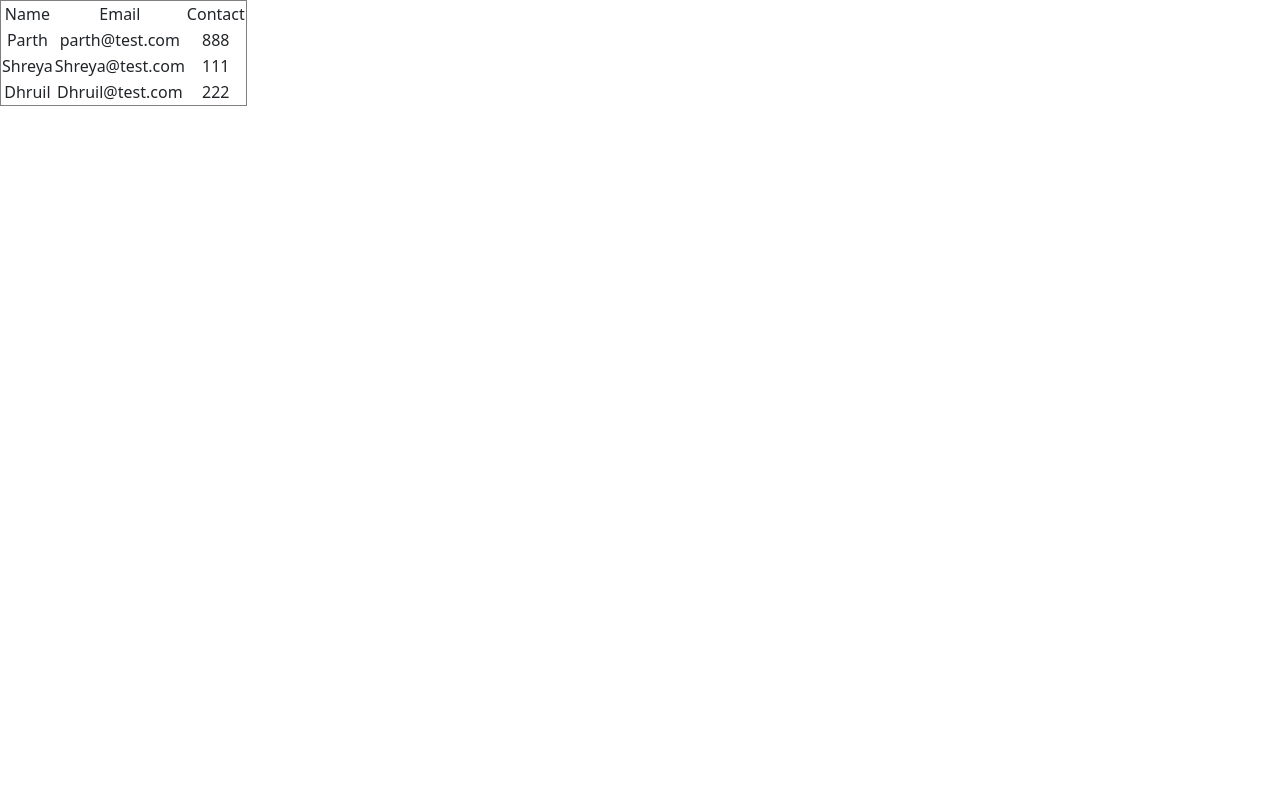
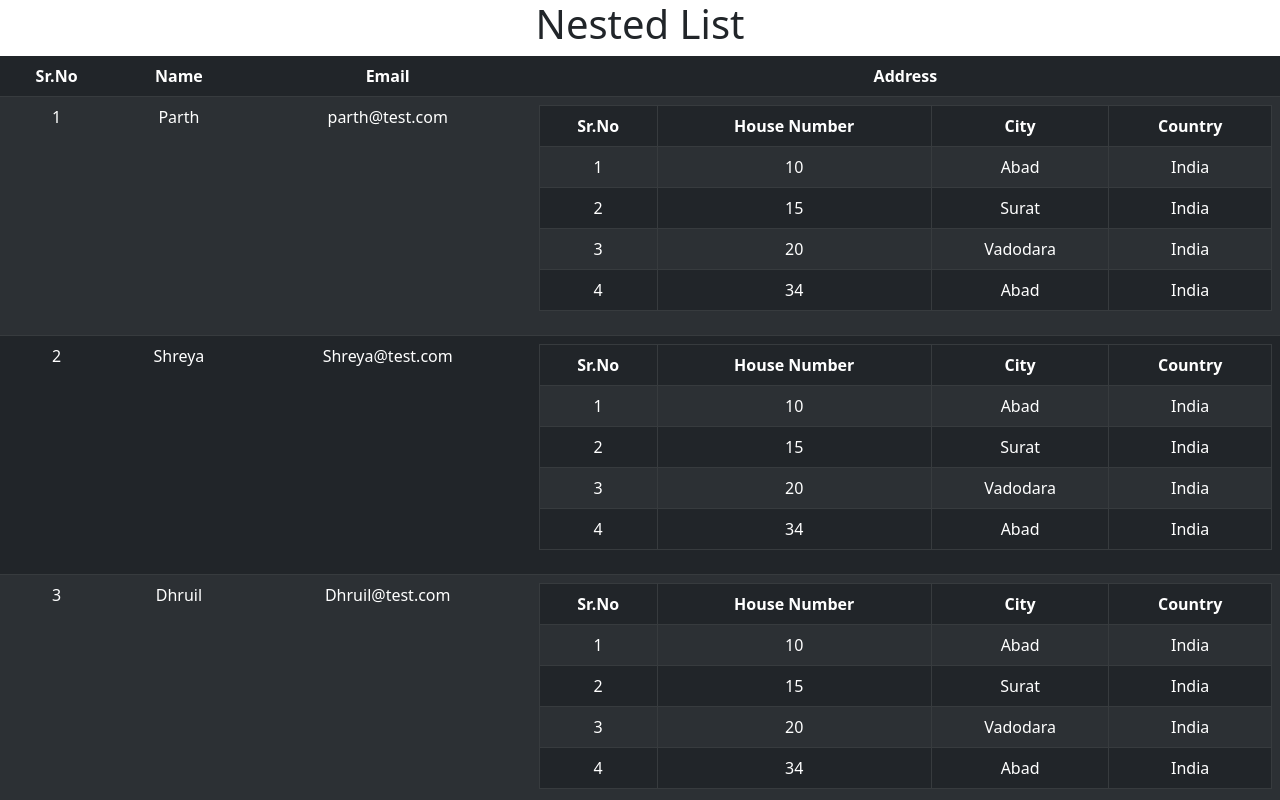
Before and after one commit to parthkhatri123/firstreactapp, a React (Create React App) app: page / in a window 1280 px wide. Shown: the top 800 px of the page. Built offline with nearby package versions, Linux system fonts and the light colour scheme.

Commit message:
Nested Loop

```diff
--- a/src/App.js
+++ b/src/App.js
@@ -16,6 +16,7 @@ import Luseeffect from './Luseeffect';
 import Style from './Style';
 import { Button } from 'react-bootstrap'
 import Larray from './Larray';
+import Lnestedlist from './Lnestedlist';
 
 function App() {
 
@@ -127,8 +128,13 @@ function App() {
       {/* Styles in React Js */}
 
       {/*Handle array in React */}
-        <Larray />
+      {/* <h1>Bootstrap table with list in react</h1>
+      <Larray /> */}
       {/*Handle array in React */}
+
+      {/*Nested array with nested list */}
+      <Lnestedlist />
+      {/*Nested array with nested list */}
 
 
     </div>
--- a/src/Larray.js
+++ b/src/Larray.js
@@ -1,31 +1,38 @@
 import React from "react";
+import {Table} from "react-bootstrap";
 
 function Larray() {
     //const students = ['Parth', 'Shreya'];
     const students = [
-        { name: "Parth", email: 'parth@test.com', contact: 888 },
+        { name: "Parth", email: 'parth@test.com', contact: 111 },
         { name: "Shreya", email: 'Shreya@test.com', contact: 111 },
-        { name: "Dhruil", email: 'Dhruil@test.com', contact: 222 }
+        { name: "Dhruil", email: 'Dhruil@test.com', contact: 111 }
     ]
 
     return (
-        <table border="1">
-            <tr>
-                <td>Name</td>
-                <td>Email</td>
-                <td>Contact</td>
-            </tr>
+        <Table striped bordered hover size="sm" responsive>
+            <thead>
+                <tr>
+                    <th>Id</th>
+                    <th>Name</th>
+                    <th>Email</th>
+                    <th>Contact</th>
+                </tr>
+            </thead>
+            <tbody>
             {
-                students.map((item) =>
-                    <tr>
+                students.map((item,i) =>
+                item.contact === 111 ?
+                    <tr key={i}>
+                        <td>{i}</td>
                         <td>{item.name}</td>
                         <td>{item.email}</td>
                         <td>{item.contact}</td>
-                    </tr>
+                    </tr> : null
                 )
             }
-
-        </table>
+        </tbody>
+        </Table>
     )
 }
 
--- /dev/null
+++ b/src/Lnestedlist.js
@@ -0,0 +1,83 @@
+import React from "react";
+import {Table} from "react-bootstrap";
+
+function Lnestedlist() {
+    const students = [
+        { name: "Parth", email: 'parth@test.com', address: [
+            {Hn:'10',city:'Abad',country:'India'},
+            {Hn:'15',city:'Surat',country:'India'},
+            {Hn:'20',city:'Vadodara',country:'India'},
+            {Hn:'34',city:'Abad',country:'India'}
+        ] },
+        { name: "Shreya", email: 'Shreya@test.com', address: [
+            {Hn:'10',city:'Abad',country:'India'},
+            {Hn:'15',city:'Surat',country:'India'},
+            {Hn:'20',city:'Vadodara',country:'India'},
+            {Hn:'34',city:'Abad',country:'India'}
+        ] },
+        { name: "Dhruil", email: 'Dhruil@test.com', address: [
+            {Hn:'10',city:'Abad',country:'India'},
+            {Hn:'15',city:'Surat',country:'India'},
+            {Hn:'20',city:'Vadodara',country:'India'},
+            {Hn:'34',city:'Abad',country:'India'}
+        ] },
+        { name: "Jainam", email: 'Jainam@test.com', address: [
+            {Hn:'10',city:'Abad',country:'India'},
+            {Hn:'15',city:'Surat',country:'India'},
+            {Hn:'20',city:'Vadodara',country:'India'},
+            {Hn:'34',city:'Abad',country:'India'}
+        ] }
+    ]
+
+    return (
+        <div>
+        <h1>Nested List</h1>
+
+        <Table striped variant="dark">
+        <thead>
+            <tr>
+                <th>Sr.No</th>
+                <th>Name</th>
+                <th>Email</th>
+                <th>Address</th>
+            </tr>
+        </thead>
+        <tbody>
+            {
+                students.map((item,i)=>
+                <tr key={i}>
+                <td>{i+1}</td>
+                <td>{item.name}</td>
+                <td>{item.email}</td>
+                <td>
+                <Table striped bordered variant="dark">
+                <thead>
+                    <tr>
+                        <th>Sr.No</th>
+                        <th>House Number</th>
+                        <th>City</th>
+                        <th>Country</th>
+                    </tr>
+                </thead>
+                <tbody>
+                    {
+                    item.address.map((data,l)=>
+                    <tr key={l}>
+                    <td>{l+1}</td>
+                    <td>{data.Hn}</td>
+                    <td>{data.city}</td>
+                    <td>{data.country}</td>
+                    </tr>
+                    )
+                }</tbody></Table></td>
+                </tr>
+                )
+            }
+        </tbody>
+        </Table>
+        </div>
+
+    )
+}
+
+export default Lnestedlist;
```
